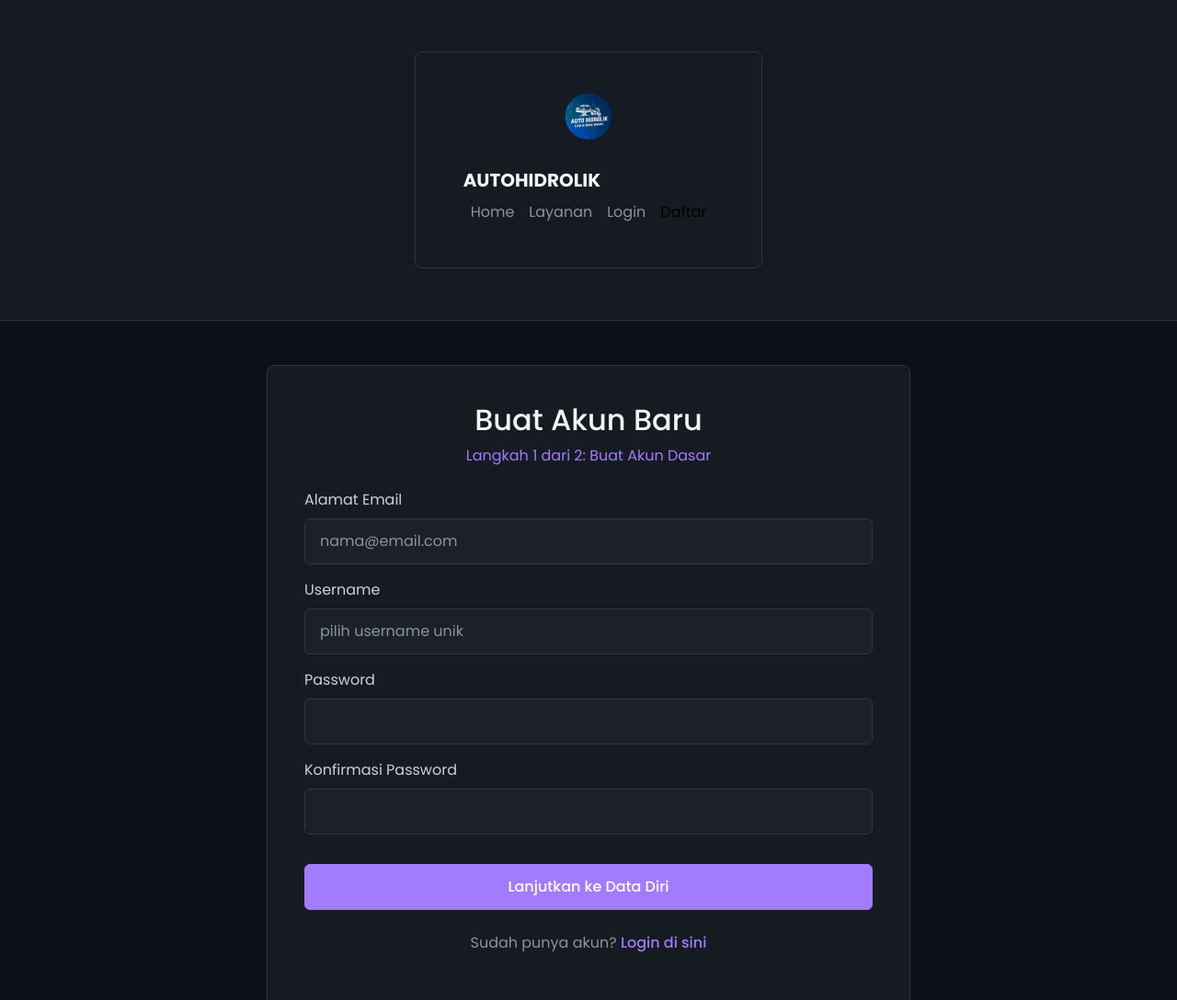
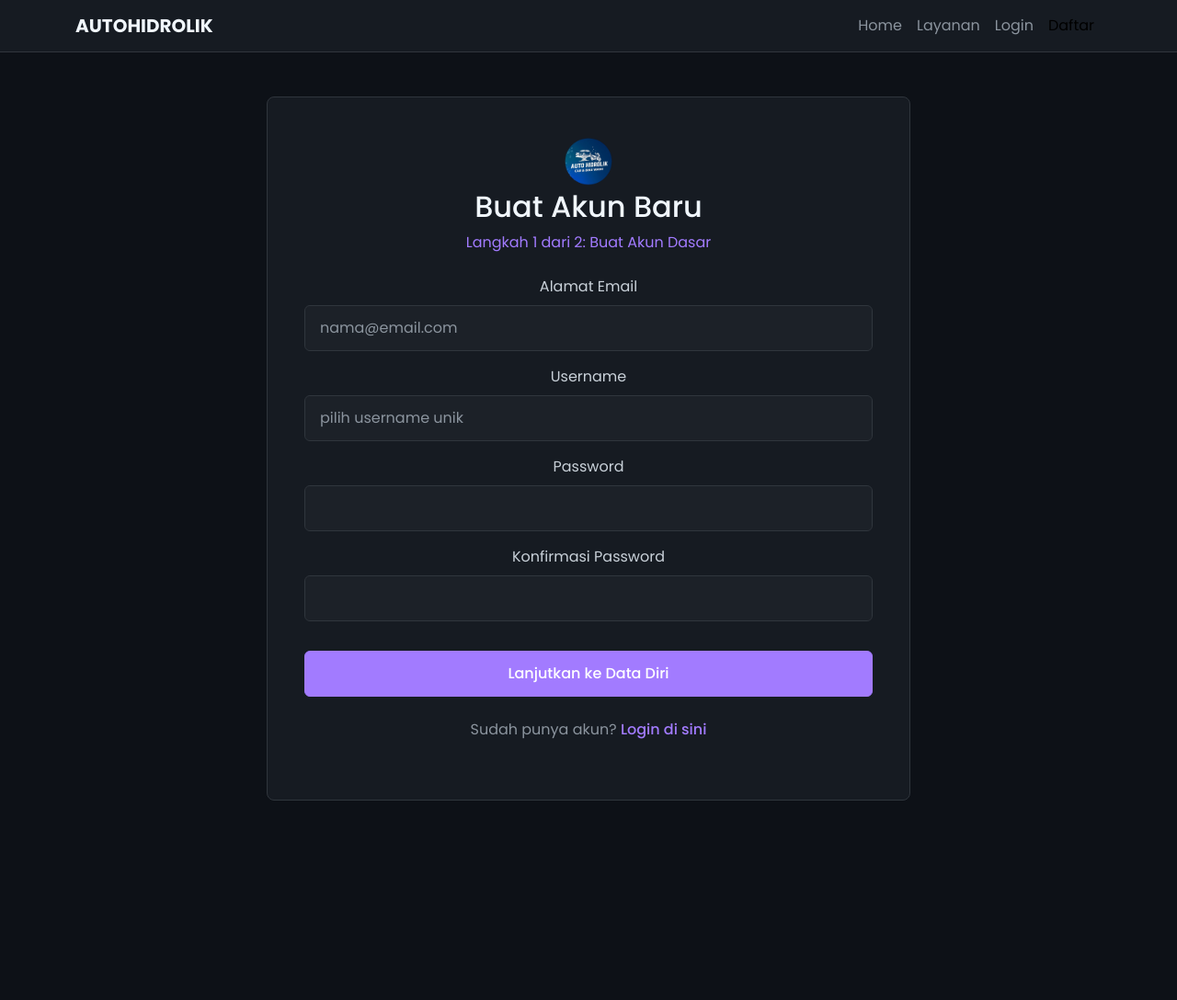
Before and after one commit to ahmadzakiyox/autohidrolik, a website: page public/register.html in a window 1280 px wide. Shown: the top 1088 px of the page at 92% size. After the commit the page ends 919 px from the top, so only its background shows below. Drawn offline with nearby package versions, Linux system fonts and the light colour scheme.

Commit message:
Update register.html

```diff
--- a/public/register.html
+++ b/public/register.html
@@ -147,13 +147,6 @@
 </head>
 <body>
     <nav class="navbar navbar-expand-lg">
-       <div class="container">
-        <div class="form-container">
-            <div class="text-center mb-4">
-                <a href="/">
-                    <img src="/images/log.png" alt="AUTOHIDROLIK Logo" width="60">
-                </a>
-            </div>
         <div class="container">
             <a class="navbar-brand" href="#">AUTOHIDROLIK</a>
             <button class="navbar-toggler" type="button" data-bs-toggle="collapse" data-bs-target="#navbarNav" aria-controls="navbarNav" aria-expanded="false" aria-label="Toggle navigation">
@@ -180,6 +173,10 @@
 
     <div class="container">
         <div class="form-container">
+            <div class="text-center mb-4">
+                <a href="/">
+                    <img src="/images/log.png" alt="AUTOHIDROLIK Logo" width="60">
+                </a>
             <h2 class="text-center mb-2">Buat Akun Baru</h2>
             <p id="step-indicator" class="text-center mb-4">Langkah 1 dari 2: Buat Akun Dasar</p>
 
```
